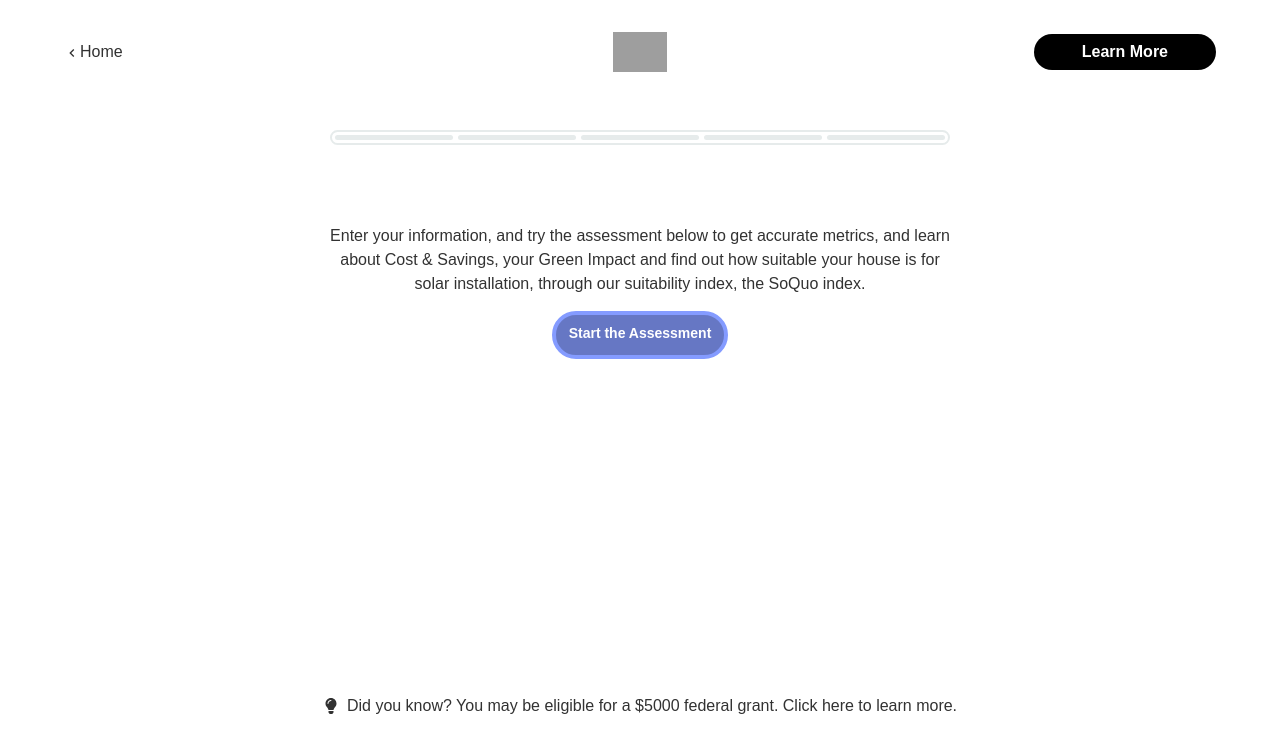
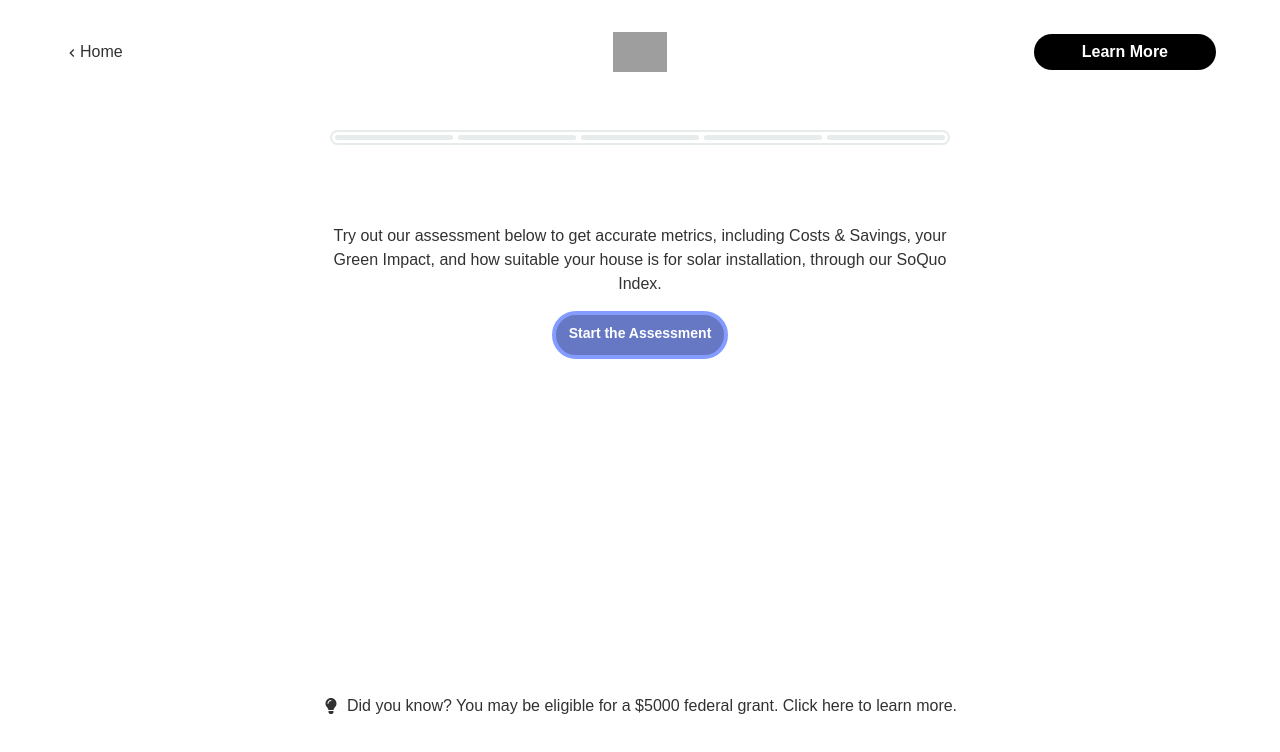
Before and after one commit to peetacho/soquo, a Next.js app: page /form in a window 1280 px wide. Shown: the top 752 px of the page. Built offline with nearby package versions, Linux system fonts and the light colour scheme; grey boxes are pictures that could not be loaded; a web font is replaced by a local one.

Commit message:
Changed Above Button Text

```diff
--- a/pages/form/index.js
+++ b/pages/form/index.js
@@ -7,7 +7,7 @@ import { quizOrder } from "../../utils/constants";
 export default function Quiz() {
     return (
         <QuizWrapper>
-            <div>Enter your information, and try the assessment below to get accurate metrics, and learn about Cost & Savings, your Green Impact and find out how suitable your house is for solar installation, through our suitability index, the SoQuo index.</div>
+            <div>Try out our assessment below to get accurate metrics, including Costs & Savings, your Green Impact, and how suitable your house is for solar installation, through our SoQuo Index.</div>
             <Flex justifyContent={'center'} alignItems={'center'}>
                 <GeneralLinkWrapper href={'/form/' + quizOrder[0].route}>
                     <OutlineTextButton text={'Start the Assessment'} />
```
